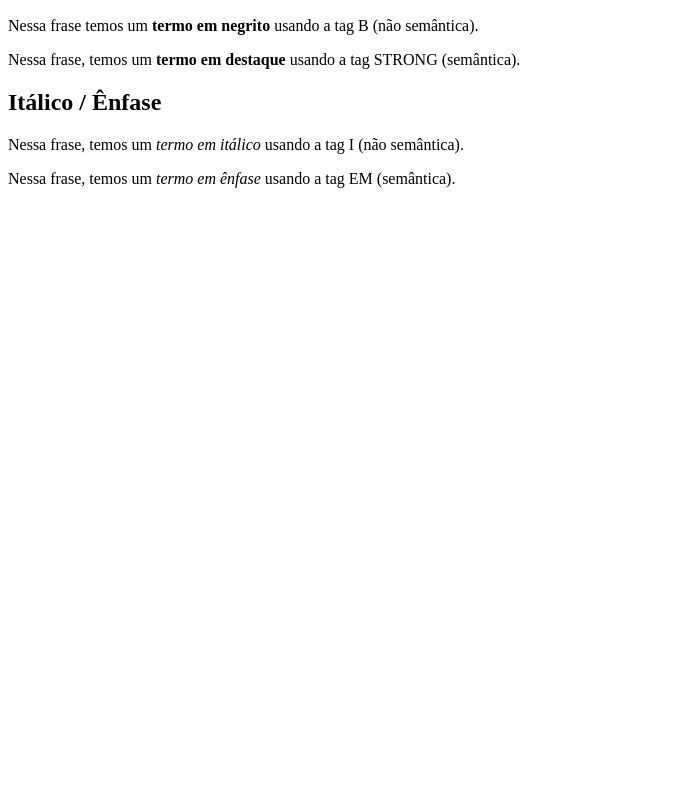
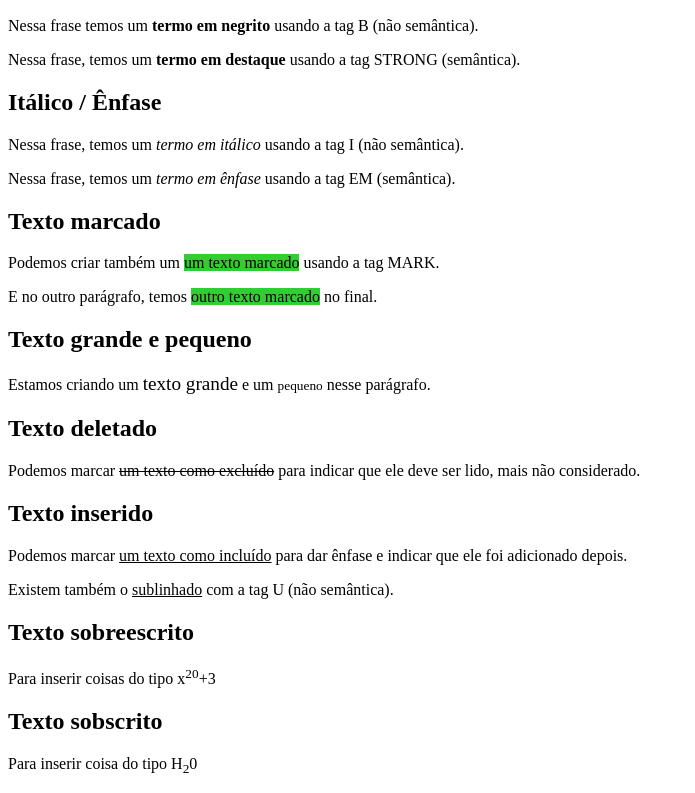
Before and after one commit to HarukaYamamoto0/html-css, a plain HTML site: page ex008/index.html in a window 1280 px wide. Shown: the part 110-903 px from the top of the page, without its empty margins (0-695 px from the left). Before the commit the page ends 800 px from the top, so only its background shows below. Drawn offline with Linux system fonts and the light colour scheme.

Commit message:
Additional HTML formatting

```diff
--- a/ex008/index.html
+++ b/ex008/index.html
@@ -4,6 +4,11 @@
     <meta http-equiv="Content-Type" content="text/html;charset=UTF-8" />
     <meta name="viewport" content="width=device-width, initial-scale=1.0" />
     <title>Formatação de Textos</title>
+    <style>
+      mark {
+        background-color: limegreen;
+      }
+    </style>
   </head>
   <body>
     <h1>Principais Formatações</h1>
@@ -25,5 +30,32 @@
       Nessa frase, temos um <em>termo em ênfase</em> usando a tag EM
       (semântica).
     </p>
+    <h2>Texto marcado</h2>
+    <p>
+      Podemos criar também um <mark>um texto marcado</mark> usando a tag MARK.
+    </p>
+    <p>
+      E no outro parágrafo, temos <mark>outro texto marcado</mark> no final.
+    </p>
+    <h2>Texto grande e pequeno</h2>
+    <p>
+      Estamos criando um <big>texto grande</big> e um
+      <small>pequeno</small> nesse parágrafo.
+    </p>
+    <h2>Texto deletado</h2>
+    <p>
+      Podemos marcar <del>um texto como excluído</del> para indicar que ele deve
+      ser lido, mais não considerado.
+    </p>
+    <h2>Texto inserido</h2>
+    <p>
+      Podemos marcar <ins>um texto como incluído</ins> para dar ênfase e indicar
+      que ele foi adicionado depois.
+    </p>
+    <p>Existem também o <u>sublinhado</u> com a tag U (não semântica).</p>
+    <h2>Texto sobreescrito</h2>
+    <p>Para inserir coisas do tipo x<sup>20</sup>+3</p>
+    <h2>Texto sobscrito</h2>
+    <p>Para inserir coisa do tipo H<sub>2</sub>0</p>
   </body>
 </html>
```
